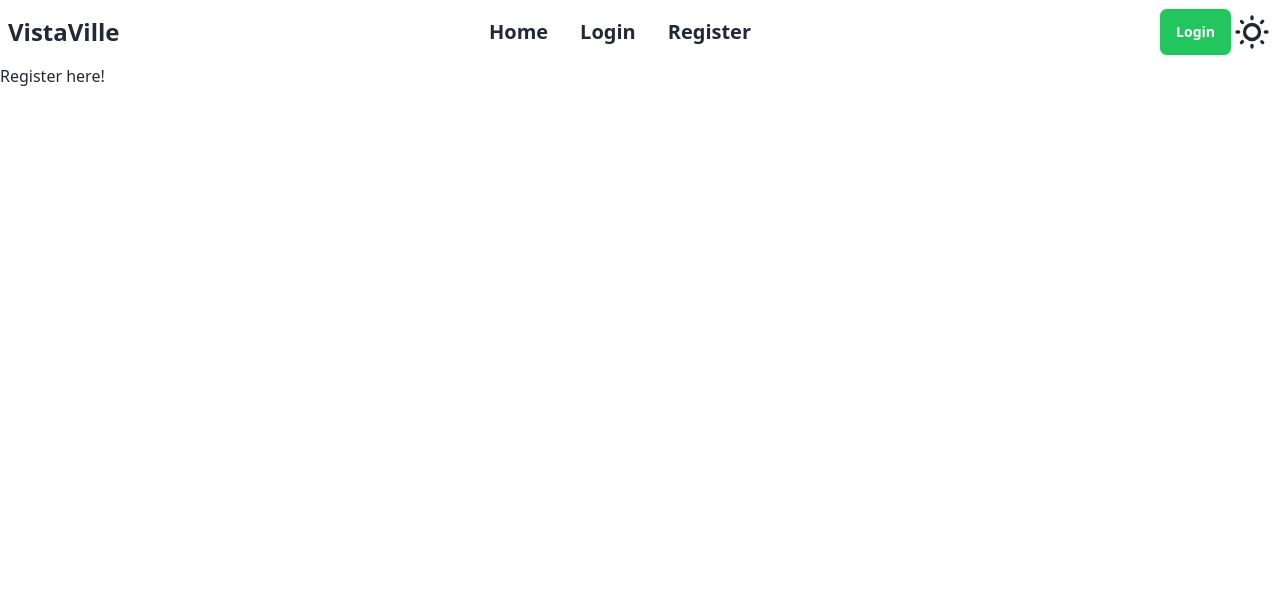
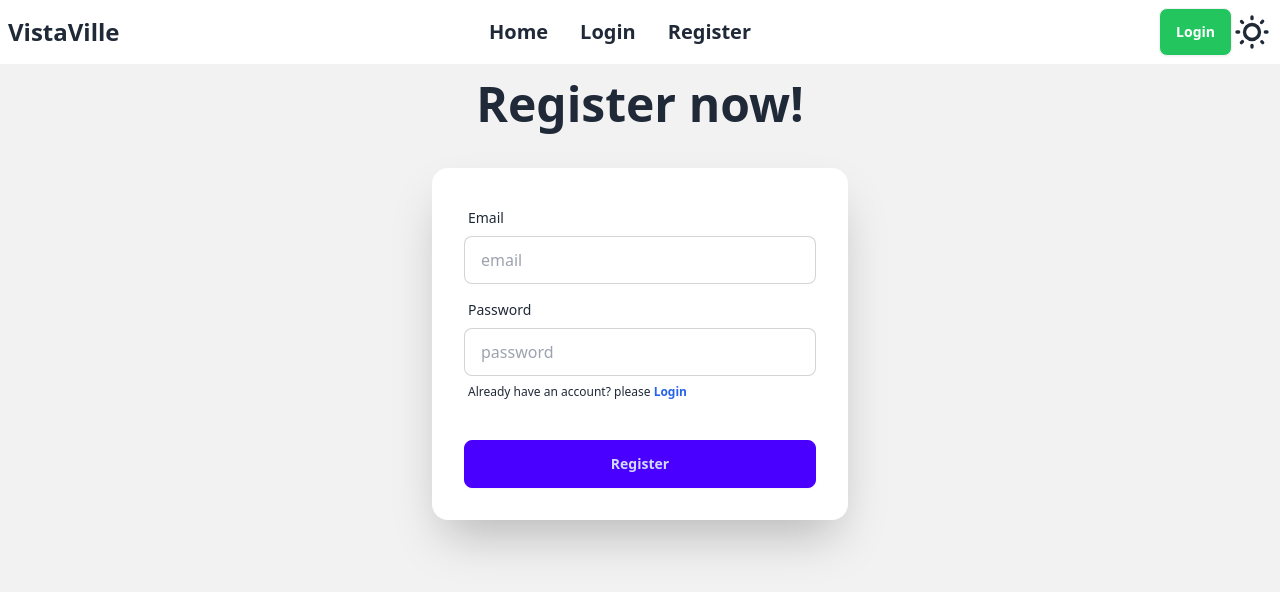
Before and after one commit to Rahi94/assignment-9-recap, a React (Vite) app: page /register in a window 1280 px wide. Shown: the top 592 px of the page. Built offline with nearby package versions, Linux system fonts and the light colour scheme.

Commit message:
register and login page setup done

```diff
--- a/src/components/Navbar.jsx
+++ b/src/components/Navbar.jsx
@@ -43,7 +43,7 @@
                 </ul>
             </div>
             <div className="navbar-end">
-                <a className="btn font-bold bg-green-500 text-white">Login</a>
+                <NavLink to='/login' className="btn font-bold bg-green-500 text-white">Login</NavLink>
             </div>
             {/*theme  */}
             <label className="swap swap-rotate">
--- a/src/pages/login/Login.jsx
+++ b/src/pages/login/Login.jsx
@@ -1,21 +1,19 @@
 import React from 'react';
 import Navbar from '../../components/Navbar';
+import { Link } from 'react-router-dom';
 
 const Login = () => {
     return (
         <div>
             <Navbar></Navbar>
             {/* form */}
-            <div className="hero bg-base-200 min-h-screen">
-                <div className="hero-content flex-col lg:flex-row-reverse">
+            <div className=" bg-base-200 min-h-screen">
+                <div className="hero-content flex-col ">
                     <div className="text-center lg:text-left">
                         <h1 className="text-5xl font-bold">Login now!</h1>
-                        <p className="py-6">
-                            Provident cupiditate voluptatem et in. Quaerat fugiat ut assumenda excepturi exercitationem
-                            quasi. In deleniti eaque aut repudiandae et a id nisi.
-                        </p>
+
                     </div>
-                    <div className="card bg-base-100 w-full max-w-sm shrink-0 shadow-2xl">
+                    <div className="card mt-6 w-1/3 bg-base-100  shrink-0 shadow-2xl">
                         <form className="card-body">
                             <div className="form-control">
                                 <label className="label">
@@ -29,7 +27,7 @@
                                 </label>
                                 <input type="password" placeholder="password" className="input input-bordered" required />
                                 <label className="label">
-                                    <a href="#" className="label-text-alt link link-hover">Forgot password?</a>
+                                    <a href="#" className="label-text-alt link link-hover">Don't have an account? Please <Link className='font-bold text-blue-600' to='/register'>Register</Link></a>
                                 </label>
                             </div>
                             <div className="form-control mt-6">
--- a/src/pages/register/Register.jsx
+++ b/src/pages/register/Register.jsx
@@ -1,11 +1,42 @@
 import React from 'react';
 import Navbar from '../../components/Navbar';
+import { Link } from 'react-router-dom';
 
 const Register = () => {
     return (
         <div>
             <Navbar></Navbar>
-            Register here!
+            {/* register */}
+            <div className=" bg-base-200 min-h-screen">
+                <div className="hero-content flex-col ">
+                    <div className="text-center lg:text-left">
+                        <h1 className="text-5xl font-bold">Register now!</h1>
+
+                    </div>
+                    <div className="card mt-6 w-1/3 bg-base-100  shrink-0 shadow-2xl">
+                        <form className="card-body">
+                            <div className="form-control">
+                                <label className="label">
+                                    <span className="label-text">Email</span>
+                                </label>
+                                <input type="email" placeholder="email" className="input input-bordered" required />
+                            </div>
+                            <div className="form-control">
+                                <label className="label">
+                                    <span className="label-text">Password</span>
+                                </label>
+                                <input type="password" placeholder="password" className="input input-bordered" required />
+                                <label className="label">
+                                    <a href="#" className="label-text-alt link link-hover">Already have an account? please <Link className='text-blue-600 font-bold' to='/login'>Login</Link></a>
+                                </label>
+                            </div>
+                            <div className="form-control mt-6">
+                                <button className="btn btn-primary">Register</button>
+                            </div>
+                        </form>
+                    </div>
+                </div>
+            </div>
         </div>
     );
 };
```
